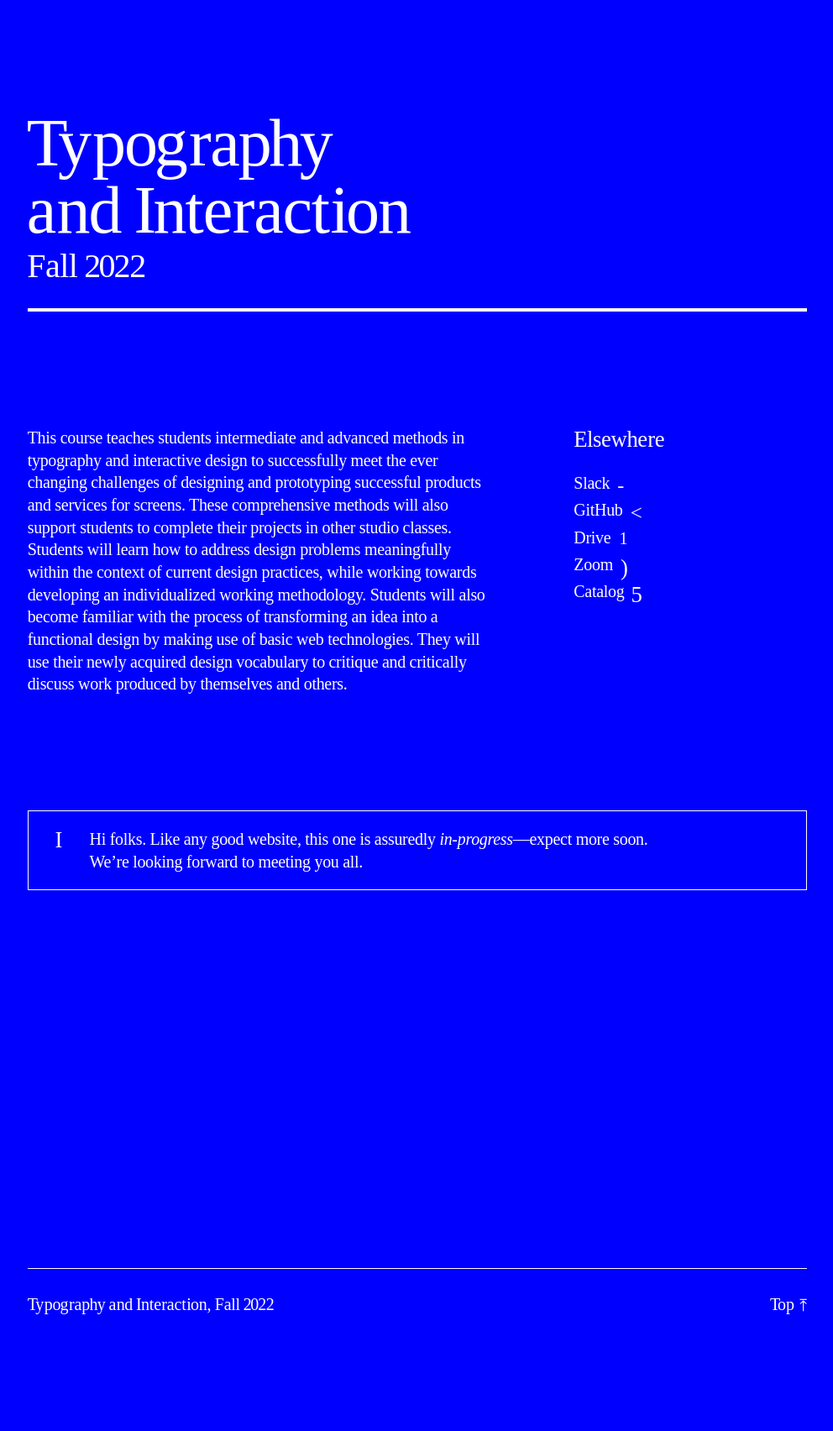
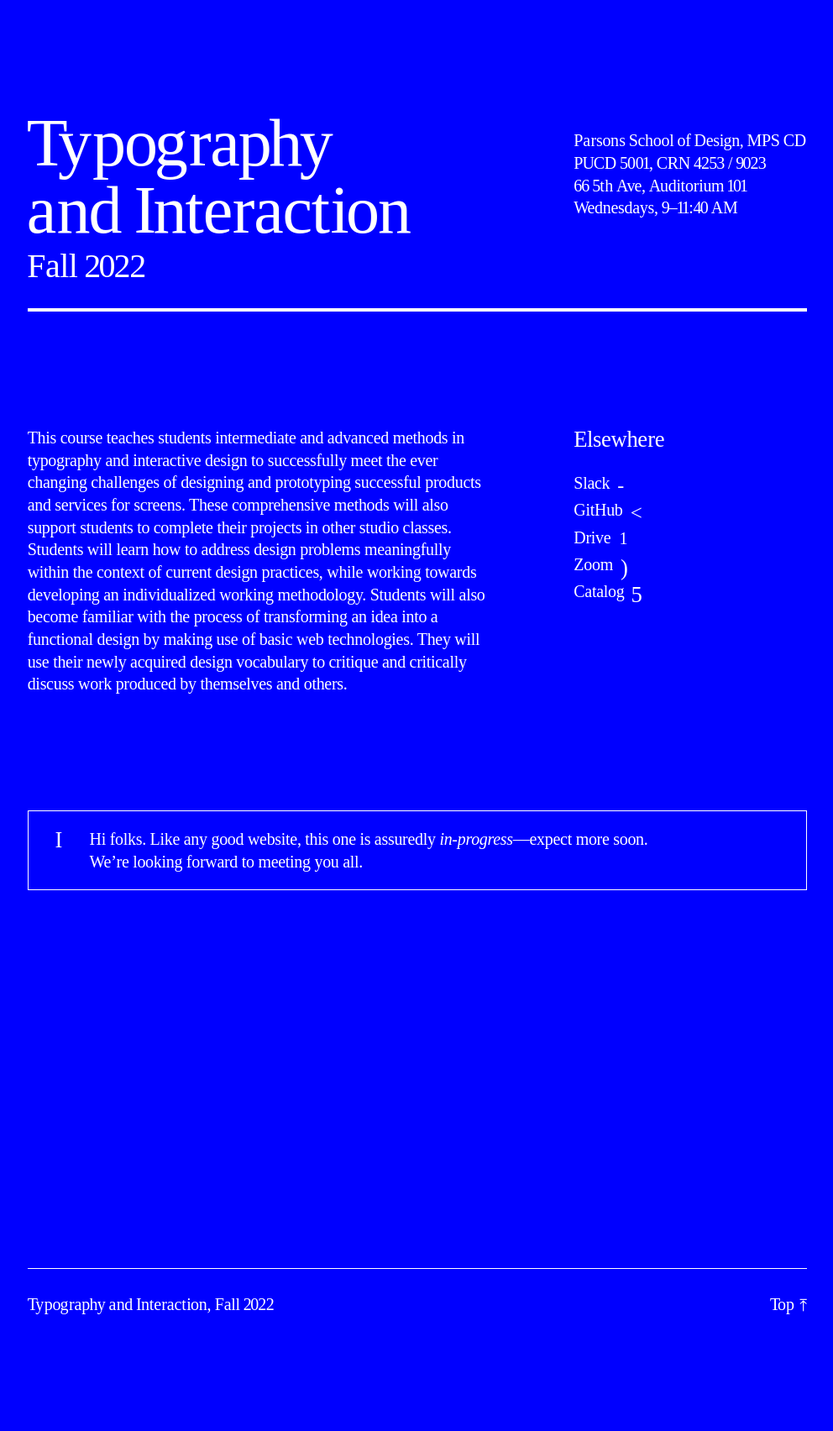
Before and after one commit to core-interaction/core-interaction.github.io, a Jekyll site: the page built from index.md, in a window 1280 px wide. Shown: the whole page at 84% size, without its empty margins (143-1135 px from the left). Built offline with Jekyll 4.4.1, drawn with Linux system fonts in a browser that asks for light colours.

Commit message:
Course info on index.

```diff
--- a/_layouts/index.html
+++ b/_layouts/index.html
@@ -11,6 +11,9 @@ layout: default
 	<header>
 		<h1>{{ page.title | kerning }}</h1>
 		<p>{{ page.strings.term | kerning }}</p>
+		<address>
+			<p>{{ page.strings.about | kerning }}</p>
+		</address>
 	</header>
 	<article>
 		{{ content }}
--- a/assets/styles/common.scss
+++ b/assets/styles/common.scss
@@ -145,6 +145,8 @@ body {
 		--typography--tracking: -0.025;
 
 		max-width: 20ch;
+
+		&:not(:only-child) { max-width: 12ch } // The title.
 	}
 
 	h1,
@@ -297,10 +299,25 @@ body {
 				--typography--leading: var(--typography--leading--tight);
 				--typography--size:    var(--typography--size--h2);
 
-				grid-column: 1 / span 2;
-				margin-top:  calc(-1 * var(--typography--size) * (var(--typography--cap-height) - var(--typography--x-height)));
+				margin-top: calc(-1 * var(--typography--size) * (var(--typography--cap-height) - var(--typography--x-height)));
+
+				@include breakpoint(568) { grid-column: 1 / span 2 }
 			}
 
+			// The info block on the index.
+			> address {
+				@extend %type--layout;
+
+				--top--offset: calc(var(--typography--size--h1) * (var(--typography--cap-height) - var(--typography--x-height)));
+
+				margin-top: var(--margin--vertical);
+
+				@include breakpoint(568) {
+					grid-row:    1 / span 2;
+					grid-column: 3 / span 1;
+					margin-top:  var(--top--offset);
+				}
+			}
 		}
 
 
--- a/index.md
+++ b/index.md
@@ -1,5 +1,5 @@
 ---
-title: Typography and Interaction
+title: Typography and Interaction
 links:
   - name: Slack
     url:  https://mpscd.slack.com/archives/C03UR0J71U5
@@ -12,11 +12,14 @@ links:
   - name: Catalog
     url:  https://courses.newschool.edu/courses/PMCD5001
 strings:
+  about: |
+    Parsons School of Design, MPS CD
+    PUCD 5001, CRN 4253 / 9023
+    66 5th Ave, Auditorium 101
+    Wednesdays, 9–11:40 AM
+  classes:  Sessions
+  current:  This week
   home:     '&'
-  classes:  Sessions
-  crn:      CRN 4253 / CRN 9023
-  current:  This week
-  id:       PMCD 5001
   last:     Last week
   projects: Projects
   term:     Fall 2022
```
